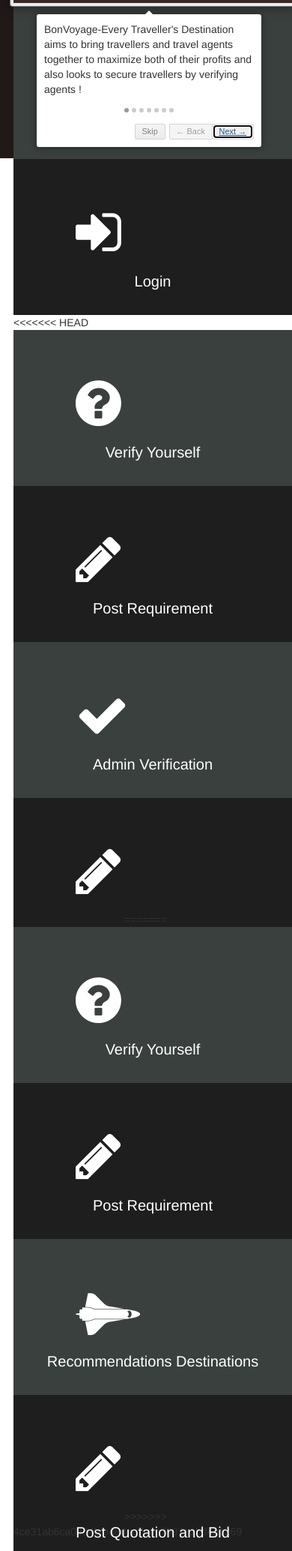
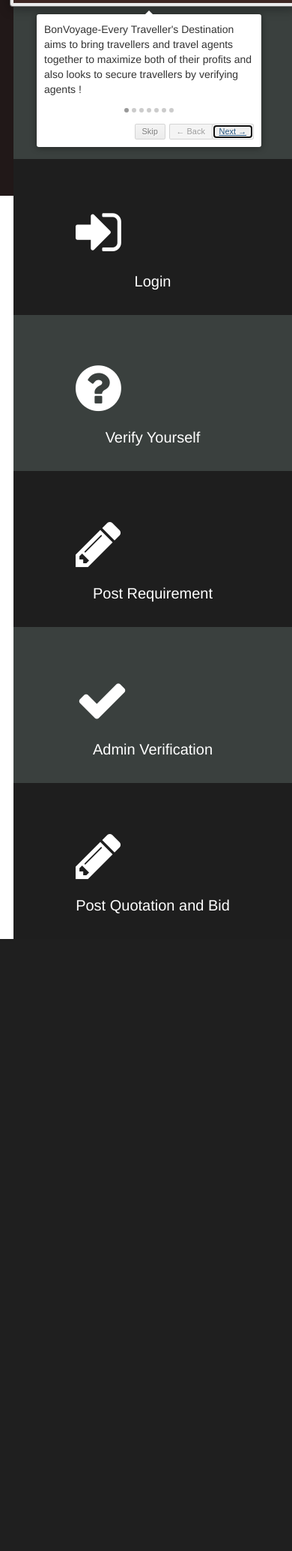
Before and after one commit to sukhmeet032795/BonVoyage, a Django app: page / in a window 390 px wide; the page is wider, and only the part inside the window is pictured. Shown: the part 1562-3630 px from the top of that part at 75% size. After the commit the page ends 2814 px from the top of that part, so only its background shows below. Run offline with Django 3.2, Linux system fonts and the light colour scheme; some libraries are stand-ins or nearby versions.

Commit message:
home page files error resolved

```diff
--- a/Templates/home.html
+++ b/Templates/home.html
@@ -54,7 +54,6 @@
 						<i class="fa fa-sign-in faIcon"></i>
 						<p class="tileText">Login</p>
 					</div>
-<<<<<<< HEAD
 					<div class="col-md-2 oddTile tile" id="agentVerification" data-step="4" data-position="right" data-intro="All Travel Agents use this tab to verify yourselves, upload your driving licence and pan card photo and see the MAGIC of IMAGE PROCESSING !!!">
 						<i class="fa fa-question-circle faIcon"></i>
 						<p class="tileText">Verify Yourself</p>
@@ -69,22 +68,6 @@
 					</div>
 					<div class="col-md-2 evenTile tile" id="postQuotation" data-step="7" data-position="left" data-intro="Travel Agents use this tab to post packages/quotations for requirement and then bid to lowest price to be seen at top and get HIRED !!">
 						<i class="fa fa-pencil faIcon"></i>
-=======
-				<div class="col-md-2 oddTile tile" data-step="4" data-position="right" data-intro="All Travel Agents use this tab to verify yourselves, upload your driving licence and pan card photo and see the MAGIC of IMAGE PROCESSING !!!">
-						<i class="fa fa-question-circle faIcon"></i>
-						<p class="tileText">Verify Yourself</p>
-					</div>
-				<div class="col-md-2 evenTile tile" id="postRequirement" data-step="5" data-position="right" data-intro="All Travellers use this tab to POST REQUIREMENT and then sit back and enjoy the fight between Travel Agents for lowest price !!!">
-						<i class="fa fa-pencil faIcon"></i>
-						<p class="tileText">Post Requirement</p>
-					</div>
-					<div class="col-md-2 oddTile tile" data-step="6" data-position="right" data-intro="Admin can use this tab to verify Travel Agents in case of discrepencies and can compare results of IMAGE PROCESSING !!">
-						<i class="fa fa-space-shuttle faIcon"></i>
-						<p class="tileText">Recommendations Destinations</p>
-					</div>
-<div class="col-md-2 evenTile tile" id="postQuotation" data-step="7" data-position="left" data-intro="Travel Agents use this tab to post packages/quotations for requirement and then bid to lowest price to be seen at top and get HIRED !!">
-					<i class="fa fa-pencil faIcon"></i>
->>>>>>> 4ce31ab6ca03d4bfed8dee7aec7997e1bd4a1269
 						<p class="tileText">Post Quotation and Bid</p>
 					</div>
 				</div>
```
